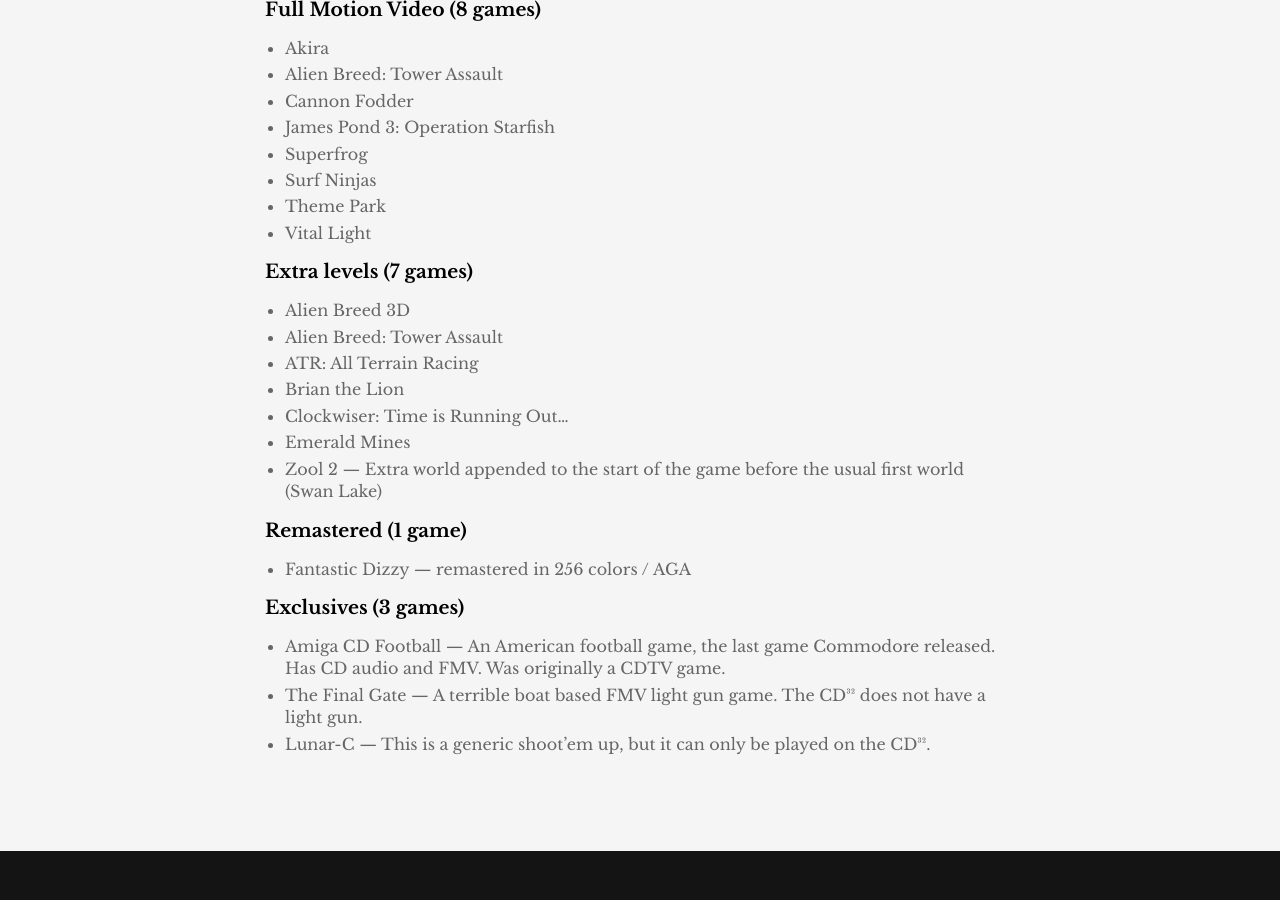
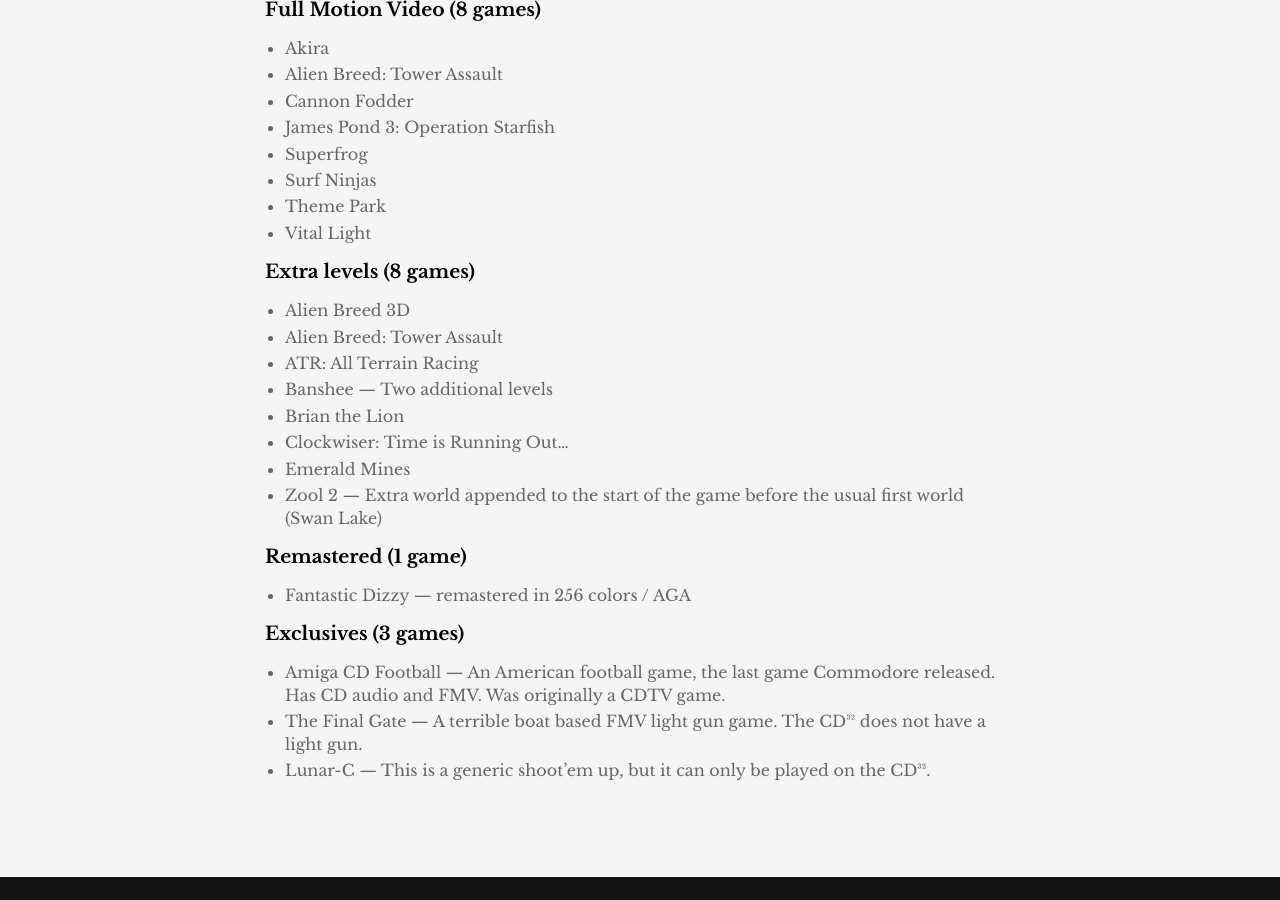
Before and after one commit to amigavision/amigavision.github.io, a Jekyll site: the page built from cd32.md, in a window 1280 px wide and 900 px high, scrolled down 2656 px. Built offline with Jekyll 4.4.1, drawn with Linux system fonts in a browser that asks for light colours.

Commit message:
Banshee has 2 additional levels
Per https://www.gamesradar.com/best-amiga-cd32-games/

```diff
--- a/cd32.md
+++ b/cd32.md
@@ -87,11 +87,12 @@
 * Theme Park
 * Vital Light
 
-### Extra levels (7 games)
+### Extra levels (8 games)
 
 * Alien Breed 3D
 * Alien Breed: Tower Assault
 * ATR: All Terrain Racing
+* Banshee — Two additional levels
 * Brian the Lion
 * Clockwiser: Time is Running Out...
 * Emerald Mines
```
